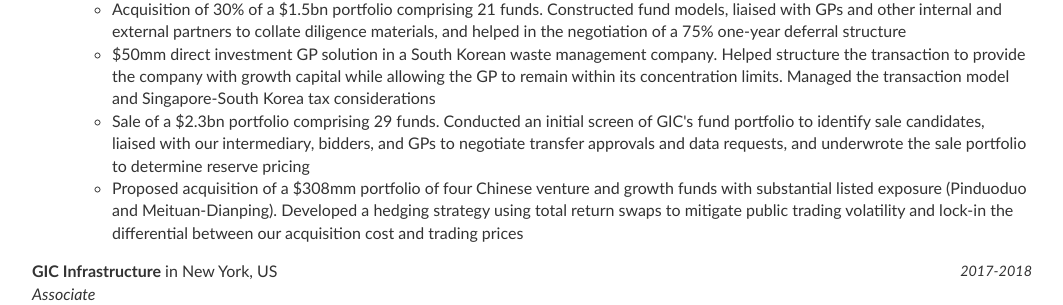
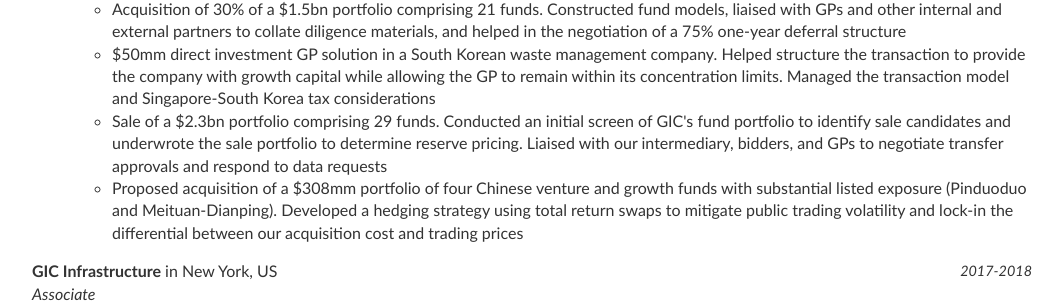
Before and after one commit to robinzxu/robinzxu.github.io, a Jekyll site: the page built from cv/index.html, in a window 1280 px wide. Shown: the part 462-767 px from the top of the page, without its empty margins (108-1171 px from the left). Built offline with Jekyll 4.4.1, drawn with Linux system fonts in a browser that asks for light colours.

Commit message:
Update index.html

```diff
--- a/cv/index.html
+++ b/cv/index.html
@@ -28,7 +28,7 @@
 			<li>Lead anchor investor in Loyal Valley Capital USD Fund II, a $465mm seeded fund comprising a set of pre-approved investments and RMB-to-USD structured assets. Completed diligence of the GP, negotiation of fund terms and governance rights, and underwriting of the seed assets
 			<li>Acquisition of 30% of a $1.5bn portfolio comprising 21 funds. Constructed fund models, liaised with GPs and other internal and external partners to collate diligence materials, and helped in the negotiation of a 75% one-year deferral structure
 			<li>$50mm direct investment GP solution in a South Korean waste management company. Helped structure the transaction to provide the company with growth capital while allowing the GP to remain within its concentration limits. Managed the transaction model and Singapore-South Korea tax considerations
-			<li>Sale of a $2.3bn portfolio comprising 29 funds. Conducted an initial screen of GIC's fund portfolio to identify sale candidates, liaised with our intermediary, bidders, and GPs to negotiate transfer approvals and data requests, and underwrote the sale portfolio to determine reserve pricing
+			<li>Sale of a $2.3bn portfolio comprising 29 funds. Conducted an initial screen of GIC's fund portfolio to identify sale candidates and underwrote the sale portfolio to determine reserve pricing. Liaised with our intermediary, bidders, and GPs to negotiate transfer approvals and respond to data requests
 			<li>Proposed acquisition of a $308mm portfolio of four Chinese venture and growth funds with substantial listed exposure (Pinduoduo and Meituan-Dianping). Developed a hedging strategy using total return swaps to mitigate public trading volatility and lock-in the differential between our acquisition cost and trading prices
 		</ul>
 	</ul>
```
